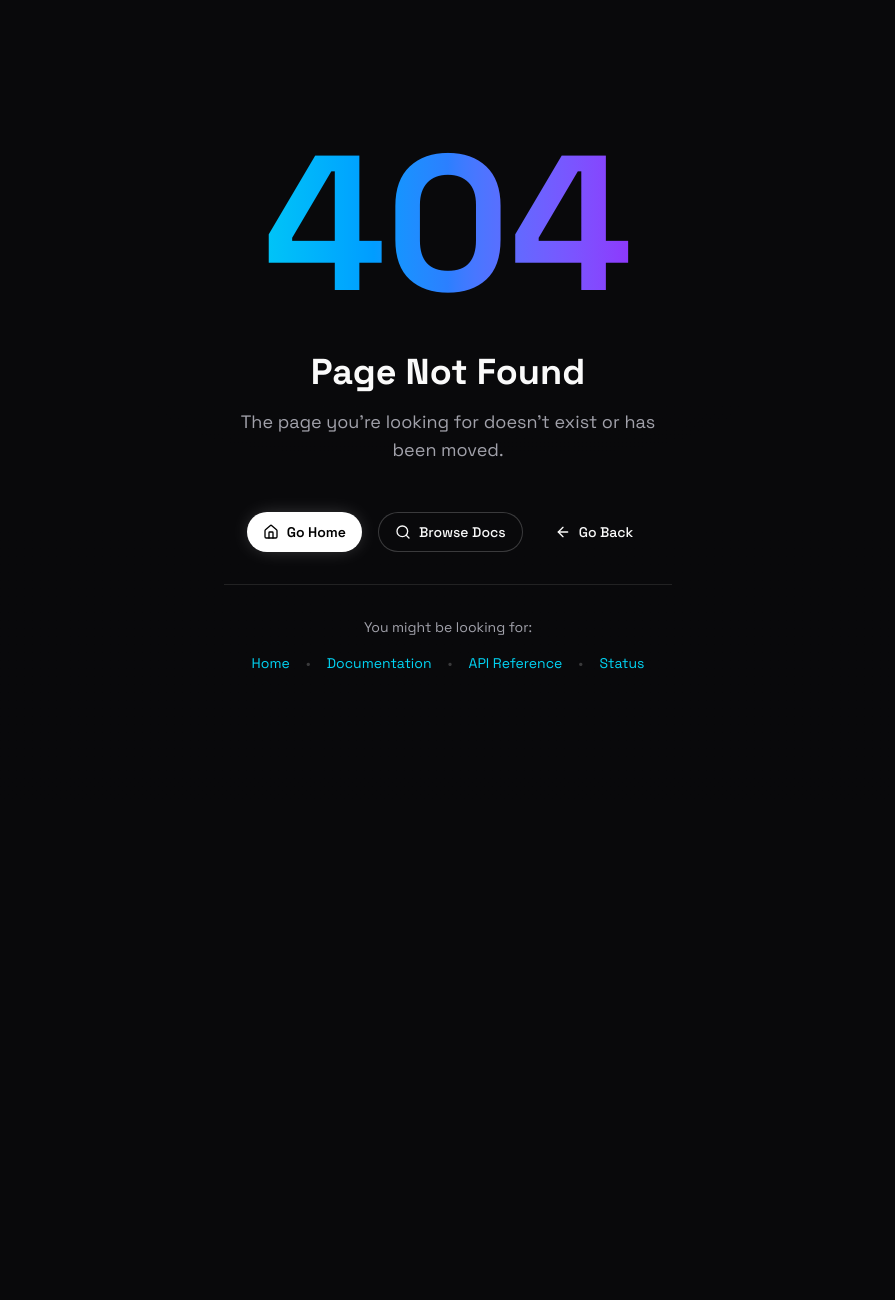
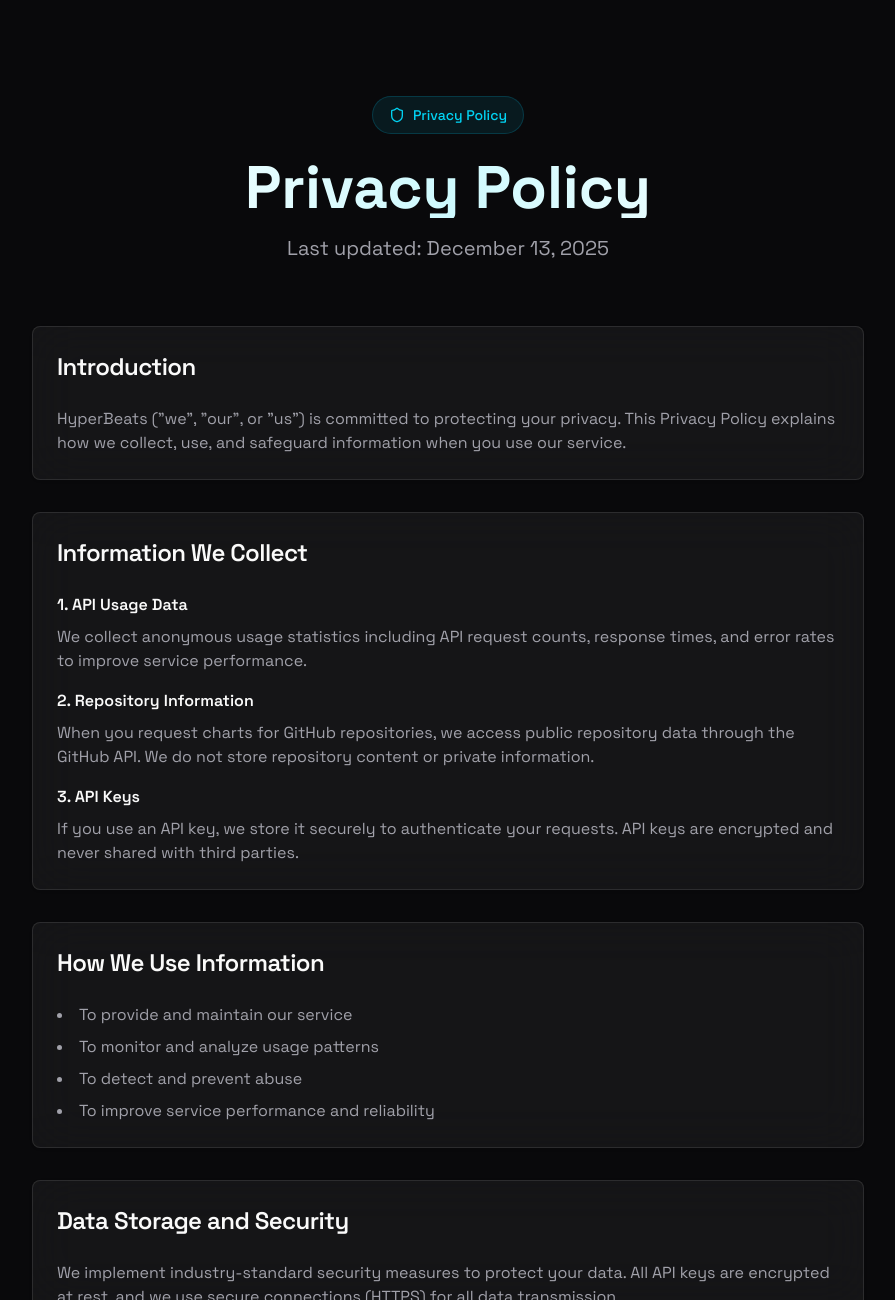
Before and after one commit to Hyperkit-Labs/hyperbeats, a Next.js app in the folder frontend/: page /privacy in a window 1280 px wide. Before the commit this address had no page. Shown: the top 1300 px of the page, without its empty margins (192-1087 px from the left). Before the commit the page ends 800 px from the top, so only its background shows below. Built offline with nearby package versions, Linux system fonts and the light colour scheme.

Commit message:
chore: update privacy in app

```diff
--- /dev/null
+++ b/frontend/src/app/privacy/page.tsx
@@ -0,0 +1,185 @@
+"use client";
+
+import * as React from "react";
+import { Card, CardContent, CardDescription, CardHeader, CardTitle } from "@/components/ui/card";
+import { Shield } from "lucide-react";
+import { motion } from "framer-motion";
+
+export default function PrivacyPage() {
+  return (
+    <div className="min-h-screen bg-gradient-to-b from-background via-background to-background/50">
+      <div className="max-w-4xl mx-auto px-4 sm:px-6 lg:px-8 py-24">
+        <motion.div
+          initial={{ opacity: 0, y: 20 }}
+          animate={{ opacity: 1, y: 0 }}
+          className="text-center mb-16"
+        >
+          <div className="inline-flex items-center gap-2 px-4 py-2 rounded-full bg-cyan-500/10 border border-cyan-500/20 mb-6">
+            <Shield className="w-4 h-4 text-cyan-400" />
+            <span className="text-sm text-cyan-400 font-medium">Privacy Policy</span>
+          </div>
+          <h1 className="text-5xl md:text-6xl font-bold mb-4 bg-clip-text text-transparent bg-gradient-to-r from-white via-cyan-100 to-white">
+            Privacy Policy
+          </h1>
+          <p className="text-xl text-muted-foreground max-w-2xl mx-auto">
+            Last updated: December 13, 2025
+          </p>
+        </motion.div>
+
+        <div className="space-y-8">
+          <Card className="bg-white/5 border-white/10 backdrop-blur-xl">
+            <CardHeader>
+              <CardTitle className="text-2xl">Introduction</CardTitle>
+            </CardHeader>
+            <CardContent className="space-y-4 text-muted-foreground">
+              <p>
+                HyperBeats ("we", "our", or "us") is committed to protecting your privacy. This Privacy Policy
+                explains how we collect, use, and safeguard information when you use our service.
+              </p>
+            </CardContent>
+          </Card>
+
+          <Card className="bg-white/5 border-white/10 backdrop-blur-xl">
+            <CardHeader>
+              <CardTitle className="text-2xl">Information We Collect</CardTitle>
+            </CardHeader>
+            <CardContent className="space-y-4 text-muted-foreground">
+              <div>
+                <h3 className="font-semibold text-foreground mb-2">1. API Usage Data</h3>
+                <p>
+                  We collect anonymous usage statistics including API request counts, response times, and error rates
+                  to improve service performance.
+                </p>
+              </div>
+              <div>
+                <h3 className="font-semibold text-foreground mb-2">2. Repository Information</h3>
+                <p>
+                  When you request charts for GitHub repositories, we access public repository data through the GitHub
+                  API. We do not store repository content or private information.
+                </p>
+              </div>
+              <div>
+                <h3 className="font-semibold text-foreground mb-2">3. API Keys</h3>
+                <p>
+                  If you use an API key, we store it securely to authenticate your requests. API keys are encrypted
+                  and never shared with third parties.
+                </p>
+              </div>
+            </CardContent>
+          </Card>
+
+          <Card className="bg-white/5 border-white/10 backdrop-blur-xl">
+            <CardHeader>
+              <CardTitle className="text-2xl">How We Use Information</CardTitle>
+            </CardHeader>
+            <CardContent className="space-y-4 text-muted-foreground">
+              <ul className="list-disc list-inside space-y-2">
+                <li>To provide and maintain our service</li>
+                <li>To monitor and analyze usage patterns</li>
+                <li>To detect and prevent abuse</li>
+                <li>To improve service performance and reliability</li>
+              </ul>
+            </CardContent>
+          </Card>
+
+          <Card className="bg-white/5 border-white/10 backdrop-blur-xl">
+            <CardHeader>
+              <CardTitle className="text-2xl">Data Storage and Security</CardTitle>
+            </CardHeader>
+            <CardContent className="space-y-4 text-muted-foreground">
+              <p>
+                We implement industry-standard security measures to protect your data. All API keys are encrypted at
+                rest, and we use secure connections (HTTPS) for all data transmission.
+              </p>
+              <p>
+                Cached chart data is stored temporarily and automatically expires after the configured TTL (Time To
+                Live).
+              </p>
+            </CardContent>
+          </Card>
+
+          <Card className="bg-white/5 border-white/10 backdrop-blur-xl">
+            <CardHeader>
+              <CardTitle className="text-2xl">Third-Party Services</CardTitle>
+            </CardHeader>
+            <CardContent className="space-y-4 text-muted-foreground">
+              <p>
+                We use the following third-party services that may collect information:
+              </p>
+              <ul className="list-disc list-inside space-y-2">
+                <li>
+                  <strong>GitHub API</strong>: We access public repository data through GitHub's API. Your use of
+                  HyperBeats is subject to GitHub's Terms of Service.
+                </li>
+                <li>
+                  <strong>Vercel Analytics</strong>: We use Vercel Analytics to understand website usage patterns.
+                  This service collects anonymous usage data.
+                </li>
+              </ul>
+            </CardContent>
+          </Card>
+
+          <Card className="bg-white/5 border-white/10 backdrop-blur-xl">
+            <CardHeader>
+              <CardTitle className="text-2xl">Your Rights</CardTitle>
+            </CardHeader>
+            <CardContent className="space-y-4 text-muted-foreground">
+              <p>You have the right to:</p>
+              <ul className="list-disc list-inside space-y-2">
+                <li>Request access to your data</li>
+                <li>Request deletion of your API keys</li>
+                <li>Opt out of analytics tracking</li>
+                <li>Contact us with privacy concerns</li>
+              </ul>
+            </CardContent>
+          </Card>
+
+          <Card className="bg-white/5 border-white/10 backdrop-blur-xl">
+            <CardHeader>
+              <CardTitle className="text-2xl">Contact Us</CardTitle>
+            </CardHeader>
+            <CardContent className="space-y-4 text-muted-foreground">
+              <p>
+                If you have questions about this Privacy Policy, please contact us:
+              </p>
+              <ul className="list-none space-y-2">
+                <li>
+                  <strong>Email</strong>:{" "}
+                  <a
+                    href="mailto:contact@hyperionkit.xyz"
+                    className="text-cyan-400 hover:underline"
+                  >
+                    privacy@hyperionkit.xyz
+                  </a>
+                </li>
+                <li>
+                  <strong>GitHub</strong>:{" "}
+                  <a
+                    href="https://github.com/Hyperkit-Labs/hyperbeats/issues"
+                    target="_blank"
+                    rel="noopener noreferrer"
+                    className="text-cyan-400 hover:underline"
+                  >
+                    Open an issue
+                  </a>
+                </li>
+              </ul>
+            </CardContent>
+          </Card>
+
+          <Card className="bg-white/5 border-white/10 backdrop-blur-xl">
+            <CardHeader>
+              <CardTitle className="text-2xl">Changes to This Policy</CardTitle>
+            </CardHeader>
+            <CardContent className="space-y-4 text-muted-foreground">
+              <p>
+                We may update this Privacy Policy from time to time. We will notify you of any changes by posting the
+                new Privacy Policy on this page and updating the "Last updated" date.
+              </p>
+            </CardContent>
+          </Card>
+        </div>
+      </div>
+    </div>
+  );
+}
```
